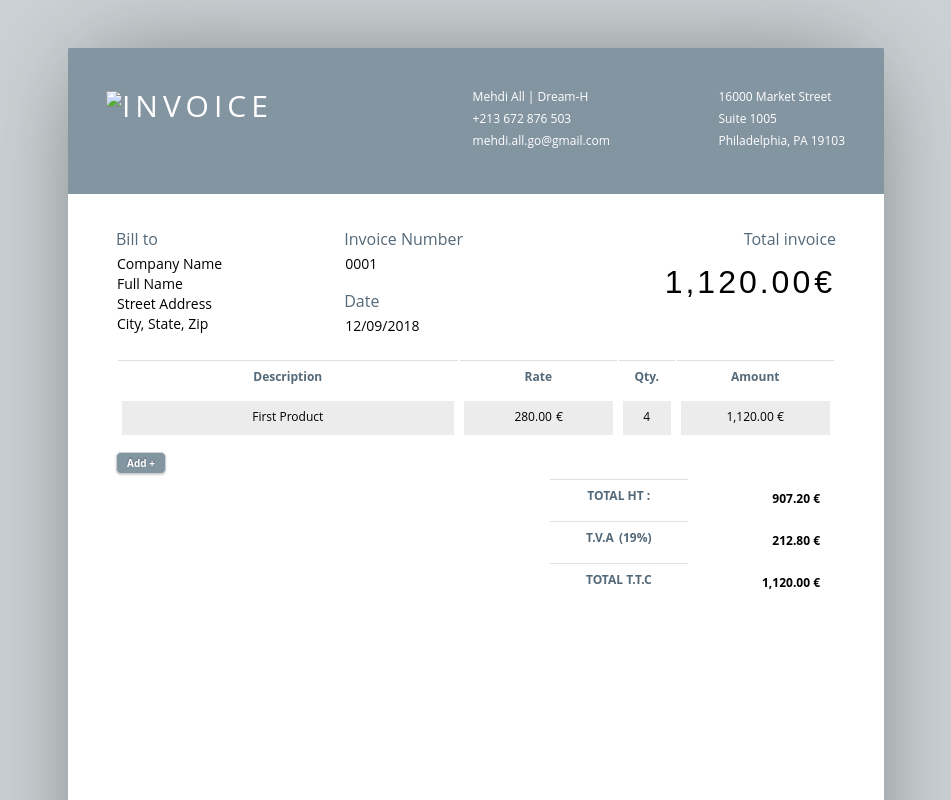
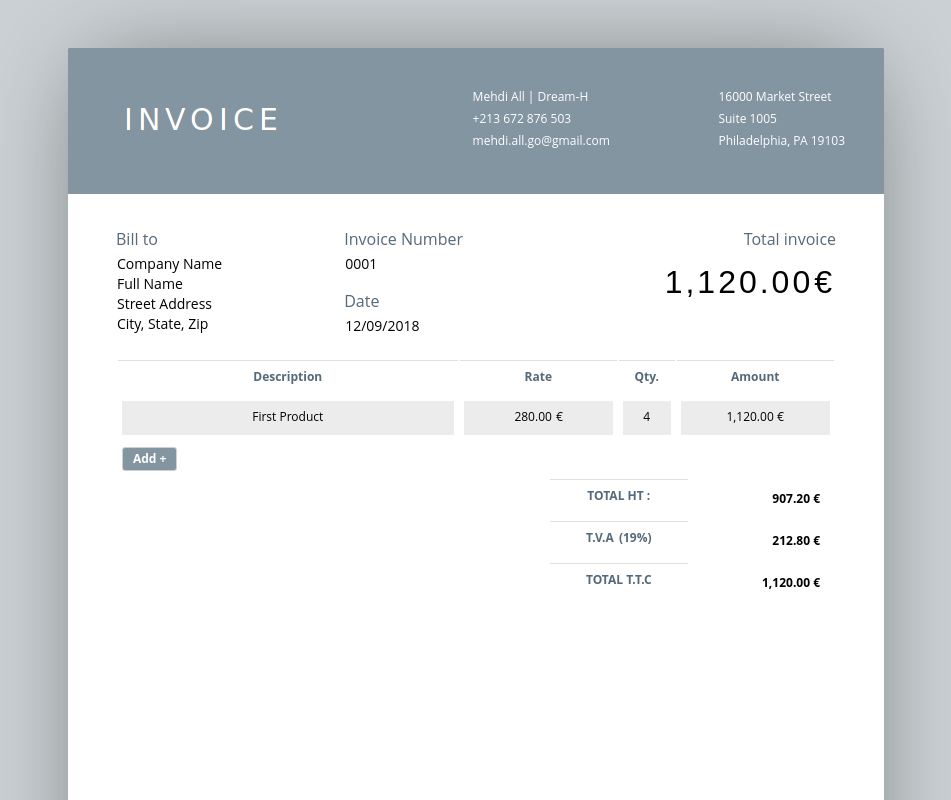
Before and after one commit to scyrencop/invoice-html5, a plain HTML site: page index.html in a window 1280 px wide. Shown: the top 800 px of the page, without its empty margins (164-1115 px from the left). Drawn offline with Linux system fonts and the light colour scheme.

Commit message:
HTML Invoice v1.0.1

```diff
--- a/css/style.css
+++ b/css/style.css
@@ -17,7 +17,6 @@
 }
 
 /* content editable */
-
 *[contenteditable] {
     border-radius: 0.25em;
     min-width: 10px;
@@ -26,7 +25,6 @@
 
 *[contenteditable] {
     position: relative;
-    /* cursor: pointer; */
     cursor: text;
     padding:0;
     margin:0;
@@ -46,7 +44,6 @@ img.hover {
     margin:-6px -8px;
     box-shadow: 0 0 1em 0.5em rgba(104, 163, 219, 0.1);
     border: 1px solid #ddd;
-    /* top:-6px; */
 }
 
 span[contenteditable] {
@@ -83,14 +80,7 @@ td {
     padding: 0.5em;
     position: relative;
     text-align: center;
-
-
 }
-
-/* th, td {
-    border-radius: 0.25em;
-    border-style: solid;
-} */
 
 th {
     background: #FFF;
@@ -228,28 +218,9 @@ header p{
 
 /* article */
 
-article,
-article address,
 table.meta,
 table.inventory {
     margin: 0 0 3em;
-}
-
-article:after {
-    clear: both;
-    content: "";
-    display: table;
-}
-
-article h1 {
-    clip: rect(0 0 0 0);
-    position: absolute;
-}
-
-article address {
-    float: left;
-    font-size: 80%;
-    /* font-weight: bold; */
 }
 
 .flexbox{
@@ -321,7 +292,7 @@ table.balance td {
     text-align: right;
 }
 
-/* aside */
+/* footer */
 footer{
   position: absolute;
   box-sizing: border-box;
@@ -344,36 +315,29 @@ footer div {
     font-size: 10px;
 }
 
-/* javascript */
+/* button */
 
 .add,
 .cut {
-    border-width: 1px;
     display: block;
-    font-size: 10px;
-    padding: 4px 7px;
     margin:5px;
     float: left;
     text-align: center;
-    /* width: 0.6em; */
-}
 
-.add,
-.cut {
     background: #8495A2;
-    box-shadow: 0 1px 2px rgba(0, 0, 0, 0.2);
-    border-radius: 5px;
+    border-radius: 3px;
     padding: 5px 10px;
     border: 1px solid #cbd1d4;
     color: #FFF;
     cursor: pointer;
+    font-size: 12px;
     font-weight: bold;
-    text-shadow: 0 -1px 2px rgba(0, 0, 0, 0.333);
+
     transition: 0.2s ease;
 }
 
 .add {
-    margin: -2.5em 0 0;
+    margin: -2.5em 0.5em 0;
 }
 
 .add:hover, .cut:hover {
--- a/index.html
+++ b/index.html
@@ -13,7 +13,7 @@
             <!-- <h1><b contenteditable>INVOICE</b></h1> -->
             <div class="flexbox">
                 <div class="logo">
-                    <img src="" alt="INVOICE" >
+                    <img src="" alt="INVOICE"  onerror="this.src='logo.png'"  >
                     <input type="file" accept="image/*">
                 </div>
 
@@ -58,9 +58,6 @@
 
         <hr>
 
-        <article>
-
-
         <table class="inventory">
             <thead>
                 <tr>
@@ -96,10 +93,6 @@
                 <td><span data-price>600.00</span> <span data-prefix> DA</span> </td>
             </tr>
         </table>
-        <!-- <div class="note">
-            <p contenteditable>Arrétée la présente facture à la somme de :</p>
-        </div> -->
-    </article>
 
     <footer>
         <h1><span contenteditable>Invoice</span></h1>
```
Also changed, not shown: logo.png (added).
